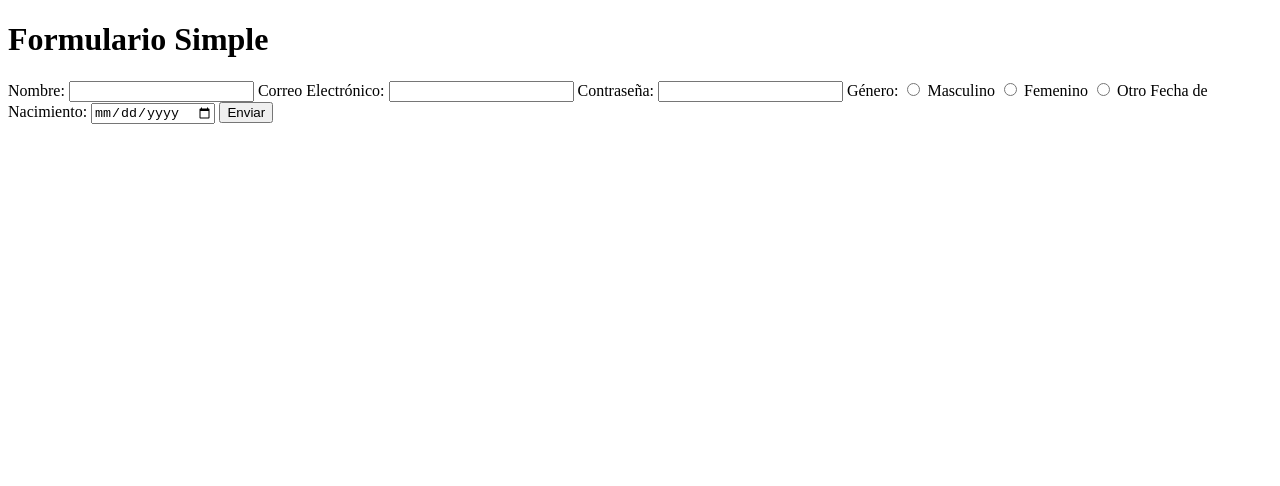
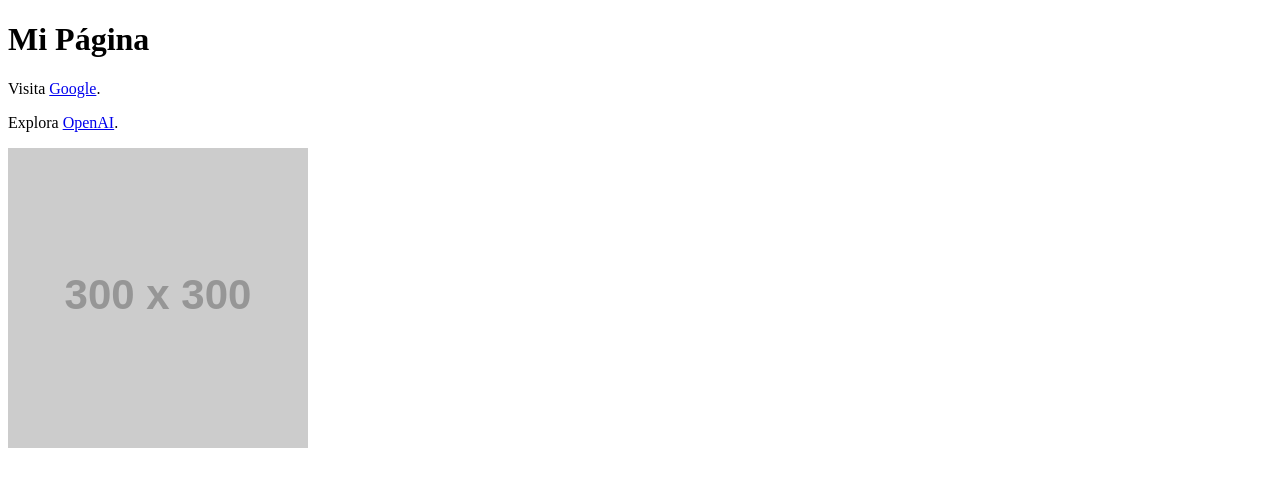
Before and after one commit to Nezyro/Im-genes-y-formulario, a plain HTML site: page index.html in a window 1280 px wide. Drawn offline with Linux system fonts and the light colour scheme; placeholder pictures from the web are drawn by us.

Commit message:
index.html

```diff
--- a/index.html
+++ b/index.html
@@ -3,41 +3,20 @@
 <head>
     <meta charset="UTF-8">
     <meta name="viewport" content="width=device-width, initial-scale=1.0">
-    <title>Formulario Simple</title>
+    <title>Página con Enlaces e Imagen</title>
 </head>
 <body>
 
-    <h1>Formulario Simple</h1>
+    <h1>Mi Página</h1>
 
-    <form action="/procesar-formulario" method="post">
-        <!-- Etiqueta para el nombre -->
-        <label for="nombre">Nombre:</label>
-        <input type="text" id="nombre" name="nombre" required>
+    <!-- Enlace a Google -->
+    <p>Visita <a href="https://www.google.com" target="_blank">Google</a>.</p>
 
-        <!-- Etiqueta para el correo electrónico -->
-        <label for="email">Correo Electrónico:</label>
-        <input type="email" id="email" name="email" required>
+    <!-- Enlace a OpenAI -->
+    <p>Explora <a href="https://www.openai.com" target="_blank">OpenAI</a>.</p>
 
-        <!-- Etiqueta para la contraseña -->
-        <label for="password">Contraseña:</label>
-        <input type="password" id="password" name="password" required>
-
-        <!-- Etiqueta para el género -->
-        <label>Género:</label>
-        <input type="radio" id="masculino" name="genero" value="masculino">
-        <label for="masculino">Masculino</label>
-        <input type="radio" id="femenino" name="genero" value="femenino">
-        <label for="femenino">Femenino</label>
-        <input type="radio" id="otro" name="genero" value="otro">
-        <label for="otro">Otro</label>
-
-        <!-- Etiqueta para la fecha de nacimiento -->
-        <label for="fechaNacimiento">Fecha de Nacimiento:</label>
-        <input type="date" id="fechaNacimiento" name="fechaNacimiento" required>
-
-        <!-- Botón de envío -->
-        <button type="submit">Enviar</button>
-    </form>
+    <!-- Imagen de ejemplo -->
+    <img src="https://via.placeholder.com/300" alt="Imagen de ejemplo">
 
 </body>
 </html>
```
